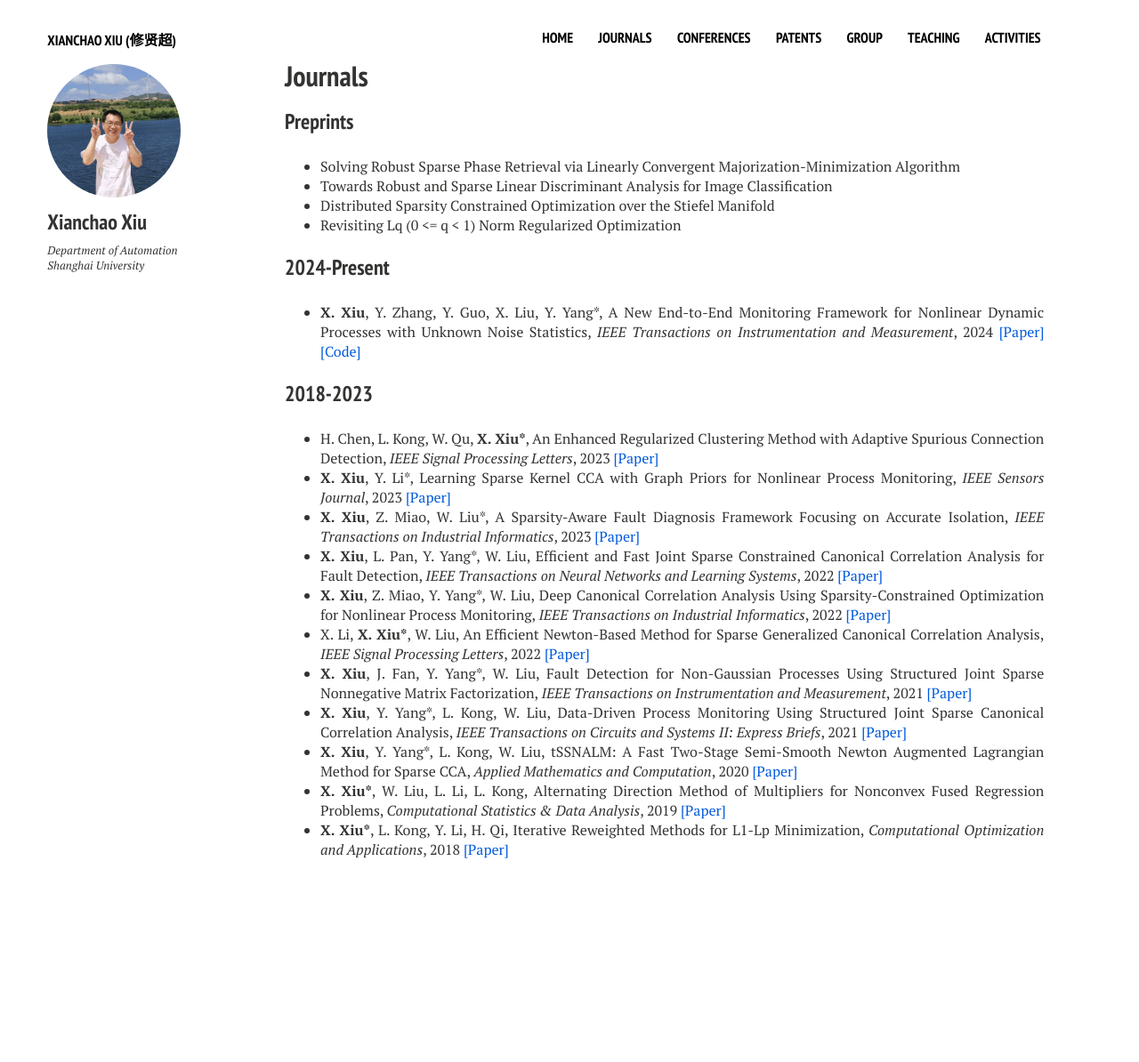
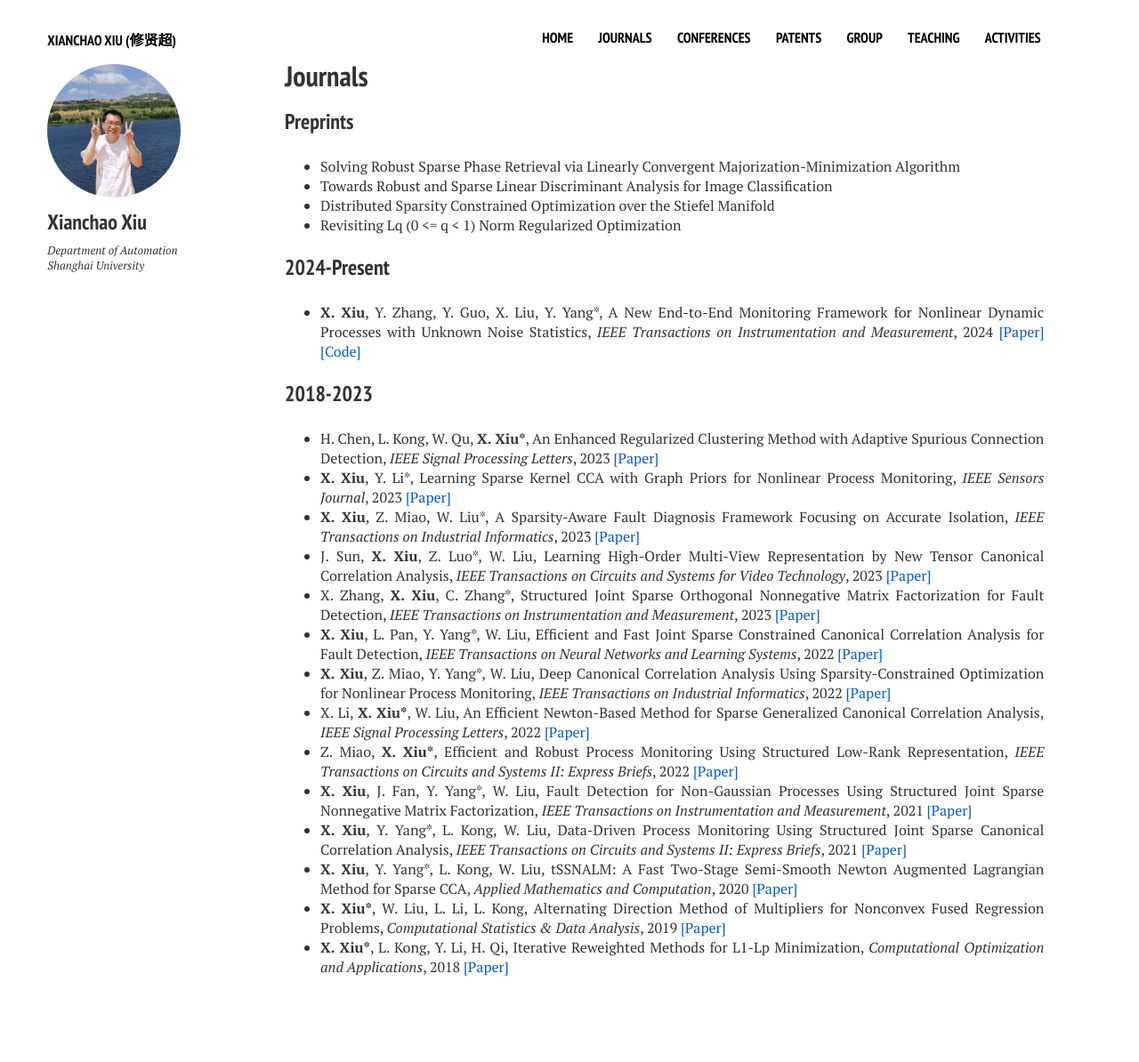
Before and after one commit to xianchaoxiu/xianchaoxiu.github.io, a Jekyll site: the page built from journals/index.md, in a window 1280 px wide. Shown: the whole page at 89% size. Built offline with Jekyll 4.4.1, drawn with Linux system fonts in a browser that asks for light colours; nearby versions of some CDN libraries; before the commit the page ends 1062 px from its top, so only the background shows below that.

Commit message:
Update index.md

```diff
--- a/journals/index.md
+++ b/journals/index.md
@@ -20,9 +20,12 @@ share: false
 * H. Chen, L. Kong, W. Qu, <b>X. Xiu*</b>, An Enhanced Regularized Clustering Method with Adaptive Spurious Connection Detection, <i>IEEE Signal Processing Letters</i>, 2023 <a href="https://ieeexplore.ieee.org/document/10252040" class="textlink" target="_blank">[Paper]</a> <br>
 * <b>X. Xiu</b>, Y. Li*, Learning Sparse Kernel CCA with Graph Priors for Nonlinear Process Monitoring, <i>IEEE Sensors Journal</i>, 2023 <a href="https://ieeexplore.ieee.org/document/10050438" class="textlink" target="_blank">[Paper]</a> <br>
 * <b>X. Xiu</b>, Z. Miao, W. Liu*, A Sparsity-Aware Fault Diagnosis Framework Focusing on Accurate Isolation, <i>IEEE Transactions on Industrial Informatics</i>, 2023 <a href="https://ieeexplore.ieee.org/document/9788040" class="textlink" target="_blank">[Paper]</a> <br>
+* J. Sun, <b>X. Xiu</b>, Z. Luo*, W. Liu, Learning High-Order Multi-View Representation by New Tensor Canonical Correlation Analysis, <i>IEEE Transactions on Circuits and Systems for Video Technology</i>, 2023 <a href="https://ieeexplore.ieee.org/document/10091146" class="textlink" target="_blank">[Paper]</a> <br>
+* X. Zhang, <b>X. Xiu</b>, C. Zhang*, Structured Joint Sparse Orthogonal Nonnegative Matrix Factorization for Fault Detection, <i>IEEE Transactions on Instrumentation and Measurement</i>, 2023 <a href="https://ieeexplore.ieee.org/document/10036023" class="textlink" target="_blank">[Paper]</a> <br>
 * <b>X. Xiu</b>, L. Pan, Y. Yang*, W. Liu, Efficient and Fast Joint Sparse Constrained Canonical Correlation Analysis for Fault Detection, <i>IEEE Transactions on Neural Networks and Learning Systems</i>, 2022 <a href="https://ieeexplore.ieee.org/document/9887978" class="textlink" target="_blank">[Paper]</a> <br>
 * <b>X. Xiu</b>, Z. Miao, Y. Yang*, W. Liu, Deep Canonical Correlation Analysis Using Sparsity-Constrained Optimization for Nonlinear Process Monitoring, <i>IEEE Transactions on Industrial Informatics</i>, 2022 <a href="https://ieeexplore.ieee.org/document/9583864" class="textlink" target="_blank">[Paper]</a> <br>
 * X. Li, <b>X. Xiu*</b>, W. Liu, An Efficient Newton-Based Method for Sparse Generalized Canonical Correlation Analysis, <i>IEEE Signal Processing Letters</i>, 2022 <a href="https://ieeexplore.ieee.org/document/9619966" class="textlink" target="_blank">[Paper]</a> <br>
+* Z. Miao, <b>X. Xiu*</b>, Efficient and Robust Process Monitoring Using Structured Low-Rank Representation, <i>IEEE Transactions on Circuits and Systems II: Express Briefs</i>, 2022 <a href="https://ieeexplore.ieee.org/document/9745488" class="textlink" target="_blank">[Paper]</a> <br>
 * <b>X. Xiu</b>, J. Fan, Y. Yang*, W. Liu, Fault Detection for Non-Gaussian Processes Using Structured Joint Sparse Nonnegative Matrix Factorization, <i>IEEE Transactions on Instrumentation and Measurement</i>, 2021 <a href="https://ieeexplore.ieee.org/document/9381237" class="textlink" target="_blank">[Paper]</a> <br>
 * <b>X. Xiu</b>, Y. Yang*, L. Kong, W. Liu, Data-Driven Process Monitoring Using Structured Joint Sparse Canonical Correlation Analysis, <i>IEEE Transactions on Circuits and Systems II: Express Briefs</i>, 2021 <a href="https://ieeexplore.ieee.org/document/9068308" class="textlink" target="_blank">[Paper]</a> <br>
 * <b>X. Xiu</b>, Y. Yang*, L. Kong, W. Liu, tSSNALM: A Fast Two-Stage Semi-Smooth Newton Augmented Lagrangian Method for Sparse CCA, <i>Applied Mathematics and Computation</i>, 2020 <a href="https://www.sciencedirect.com/science/article/pii/S0096300320302411?via%3Dihub" class="textlink" target="_blank">[Paper]</a> <br>
```
